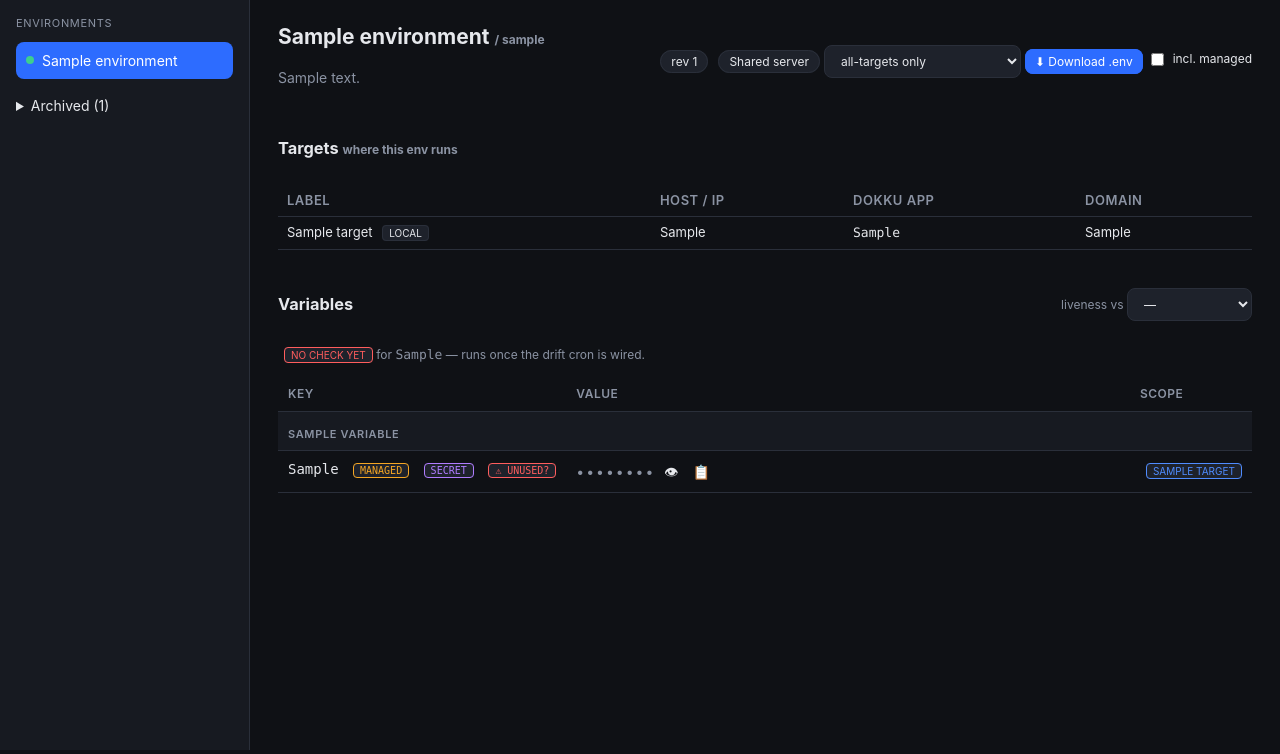
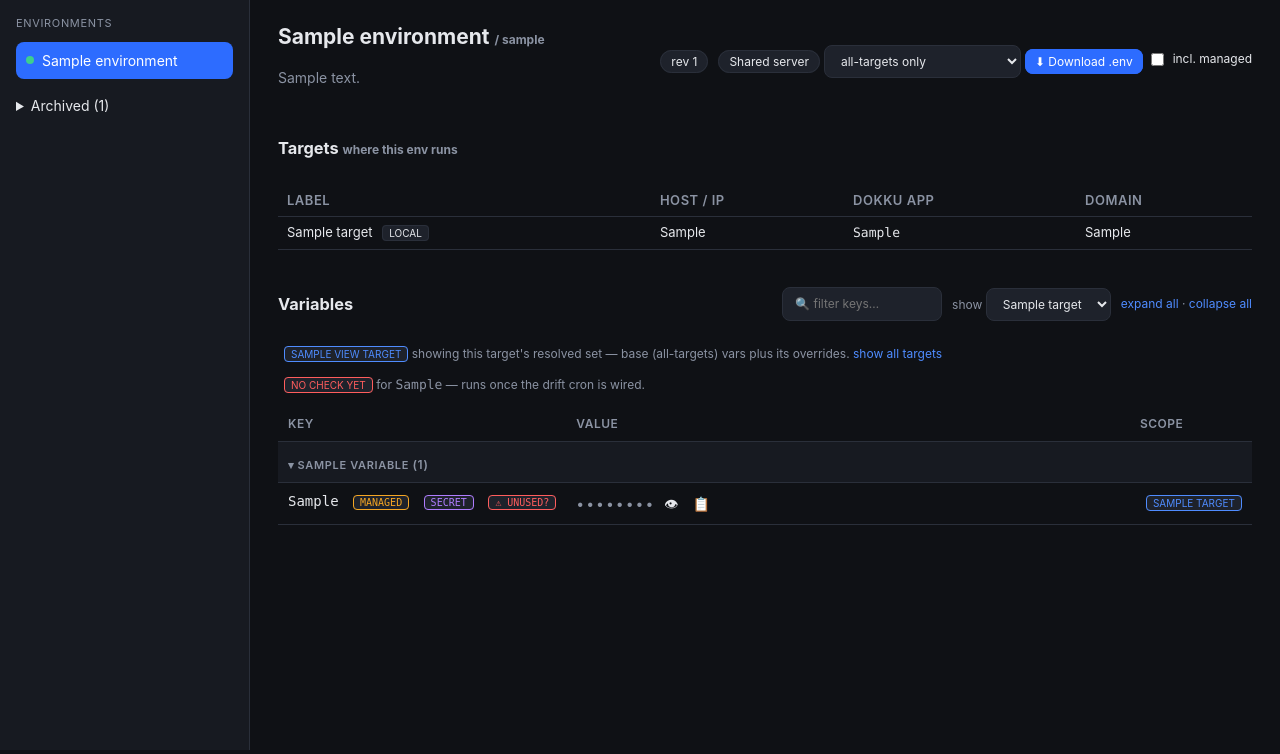
Before and after one commit to ethandrower/keymaker, a Django app: template vars/templates/vars/environment_detail.html in a window 1280 px wide. Shown: the part 46-800 px from the top of the page. Run offline with Django 5.2, Linux system fonts and the light colour scheme; tables that the repository leaves empty hold one stand-in row (values such as "Sample post"); the template is opened without the code that fills it: values that come from a table or form of the project are taken from there, most other values are stand-ins (such as "Sample title", 1, 10 or a date in 2020); some libraries are stand-ins or nearby versions.

Commit message:
feat: filter env vars by target + keyword search + collapsible groups
Environment view UX for managing per-dev/per-box config:
- 'show variables for <target>' scopes the table to that target's resolved
  set (base all-targets vars + its overrides shadowing matching keys; other
  targets' overrides hidden). Replaces the narrower 'liveness vs' selector and
  drives the liveness dots for the chosen box.
- keyword search box filters visible rows by key name (client-side, Alpine).
- label groups are collapsible (per-group chevron + expand/collapse all), so
  irrelevant groups can be tucked away.

Co-Authored-By: Claude Opus 4.8 <noreply@anthropic.com>

```diff
--- a/vars/templates/vars/_variable_rows.html
+++ b/vars/templates/vars/_variable_rows.html
@@ -4,15 +4,19 @@ Swapped in by HTMX after edits. `variables` is ordered by (label, key).{% endcom
 <tbody id="var-rows">
   {% regroup variables by label as grouped %}
   {% for grp in grouped %}
+    {% with gid=grp.grouper|default:"Unlabeled" %}
     {% if grouped|length > 1 or grp.grouper %}
-      <tr class="label-head">
+      <tr class="label-head" x-show="groupHasMatch([{% for v in grp.list %}'{{ v.key|escapejs }}'{% if not forloop.last %},{% endif %}{% endfor %}])"
+          @click="collapsed['{{ gid|escapejs }}'] = !rowCollapsed('{{ gid|escapejs }}')" style="cursor:pointer">
         <td colspan="{% if user.is_admin %}4{% else %}3{% endif %}">
-          {{ grp.grouper|default:"Unlabeled" }}
+          <span x-text="rowCollapsed('{{ gid|escapejs }}') ? '▸' : '▾'" class="muted"></span>
+          {{ gid }} <span class="muted small">({{ grp.list|length }})</span>
         </td>
       </tr>
     {% endif %}
     {% for v in grp.list %}
-      <tr x-data="{ revealed: false, value: '' }">
+      <tr x-data="{ revealed: false, value: '' }"
+          x-show="matchRow('{{ v.key|escapejs }}') && (q !== '' || !rowCollapsed('{{ gid|escapejs }}'))">
         <td class="key">
           {{ v.key }}
           {% if v.is_managed %}<span class="badge managed">managed</span>{% endif %}
@@ -61,6 +65,7 @@ Swapped in by HTMX after edits. `variables` is ordered by (label, key).{% endcom
         {% endif %}
       </tr>
     {% endfor %}
+    {% endwith %}
   {% empty %}
     <tr><td colspan="{% if user.is_admin %}4{% else %}3{% endif %}" class="muted">No variables yet.</td></tr>
   {% endfor %}
--- a/vars/templates/vars/environment_detail.html
+++ b/vars/templates/vars/environment_detail.html
@@ -97,26 +97,41 @@
 </section>
 
 <section class="variables"
-         x-data="{ open: false, form: { id:'', key:'', value:'', is_secret:true, target:'', label:'' } }"
+         x-data="{ open: false, form: { id:'', key:'', value:'', is_secret:true, target:'', label:'' },
+                   q: '', collapsed: {}, allCollapsed: false,
+                   matchRow(k){ return this.q === '' || k.toLowerCase().includes(this.q.toLowerCase()) },
+                   groupHasMatch(ks){ return this.q === '' || ks.some(k => this.matchRow(k)) },
+                   rowCollapsed(g){ return g in this.collapsed ? this.collapsed[g] : this.allCollapsed } }"
          @edit-var.window="open=true; form={ id:$event.detail.id, key:$event.detail.key, value:'', is_secret:$event.detail.is_secret, target:$event.detail.target, label:$event.detail.label }">
   <div class="section-bar">
     <h3>Variables</h3>
-    <div style="display:flex; gap:10px; align-items:center">
+    <div style="display:flex; gap:10px; align-items:center; flex-wrap:wrap">
+      <input type="search" placeholder="🔍 filter keys…" x-model="q" class="small" style="width:160px"
+             title="Filter variables by key name">
       {% if targets %}
         <form method="get" style="display:inline">
-          <label class="muted small">liveness vs
-            <select name="live" onchange="this.form.submit()">
-              <option value="">—</option>
-              {% for t in targets %}<option value="{{ t.label }}" {% if t.label == live_target %}selected{% endif %}>{{ t.label }}</option>{% endfor %}
+          <label class="muted small">show
+            <select name="target" onchange="this.form.submit()" title="Scope the table to one target's resolved variables">
+              <option value="">all targets</option>
+              {% for t in targets %}<option value="{{ t.id }}" {% if view_target and t.id == view_target.id %}selected{% endif %}>{{ t.label }}</option>{% endfor %}
             </select>
           </label>
         </form>
       {% endif %}
+      <span class="muted small">
+        <a href="#" @click.prevent="allCollapsed=false; collapsed={}">expand all</a> ·
+        <a href="#" @click.prevent="allCollapsed=true; collapsed={}">collapse all</a>
+      </span>
       {% if user.is_admin %}
-        <button class="btn primary small" @click="open=true; form={id:'',key:'',value:'',is_secret:true,target:'',label:''}">+ Add variable</button>
+        <button class="btn primary small" @click="open=true; form={id:'',key:'',value:'',is_secret:true,target:'{{ view_target.id|default_if_none:'' }}',label:''}">+ Add variable</button>
       {% endif %}
     </div>
   </div>
+  {% if view_target %}
+    <p class="muted small"><span class="badge target">{{ view_target.label }}</span>
+      showing this target's resolved set — base (all-targets) vars plus its overrides.
+      <a href="{% url 'environment_detail' env.slug %}">show all targets</a></p>
+  {% endif %}
   {% if live_target %}
     {% if live_status is None %}
       <p class="muted small"><span class="badge unused">no check yet</span> for <code>{{ live_target }}</code> — runs once the drift cron is wired.</p>
```
Also changed, not shown: vars/tests.py (+62 -0 lines), vars/views.py (+14 -2 lines).
